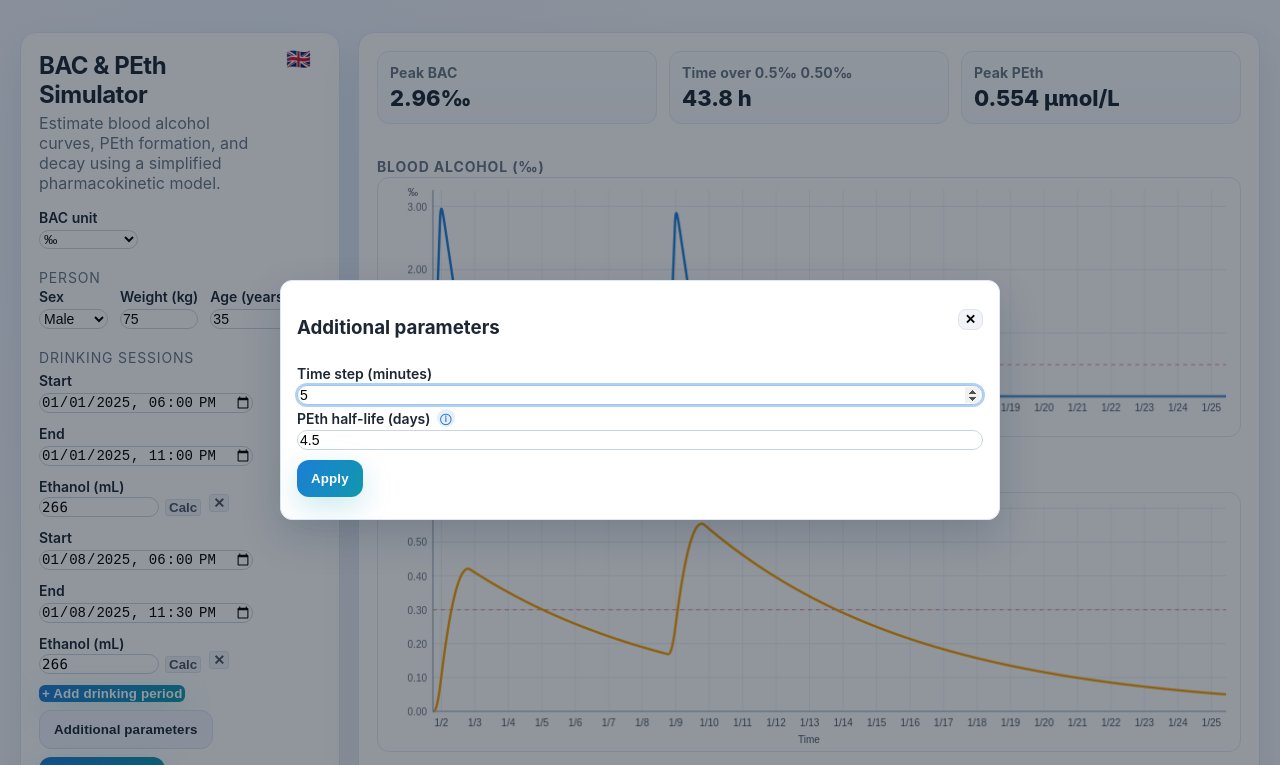
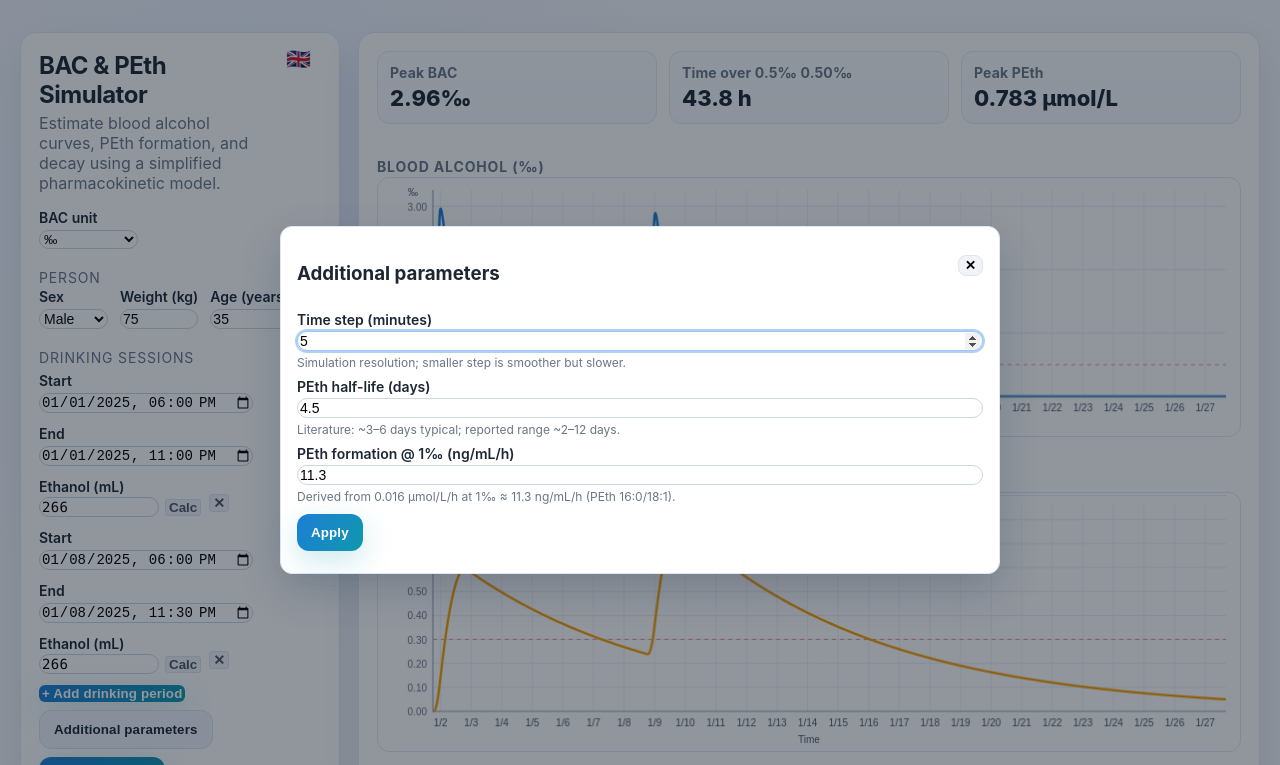
Before and after one commit to magi42/peth-sim, a website: page index.html in a window 1280 px wide. Both pictures are taken after a click on the button "Additional parameters". Shown: the top 765 px of the page. Drawn offline with Linux system fonts and the light colour scheme.

Commit message:
Made the PEth formation rate configurable

```diff
--- a/i18n.js
+++ b/i18n.js
@@ -16,6 +16,7 @@ const translations = {
     moreParams: 'Additional parameters',
     paramsTitle: 'Additional parameters',
     timeStep: 'Time step (minutes)',
+    timeStepNote: 'Simulation resolution; smaller step is smoother but slower.',
     paramsApply: 'Apply',
     formNote: 'Model blends Widmark style BAC with first-order absorption and elimination. PEth synthesis is proportional to BAC and decays with a multi-day half-life.',
     statPeakBAC: 'Peak BAC',
@@ -49,6 +50,9 @@ const translations = {
     calcOptWineBottle100: 'Wine bottle 1.0 L (12%)',
     calcOptWineCan200: 'Wine can 2.0 L (12%)',
     calcOptWineCan300: 'Wine can 3.0 L (12%)',
+    formationRateLabel: 'PEth formation @ 1‰ (ng/mL/h)',
+    formationRateNote: 'Derived from 0.016 μmol/L/h at 1‰ ≈ 11.3 ng/mL/h (PEth 16:0/18:1).',
+    halfNote: 'Literature: ~3–6 days typical; reported range ~2–12 days.',
     hdrDrink: 'Drink',
     hdrCount: 'Qty',
     hdrVol: 'cL',
@@ -80,6 +84,7 @@ const translations = {
     moreParams: 'Lisäparametrit',
     paramsTitle: 'Lisäparametrit',
     timeStep: 'Aika-askel (min)',
+    timeStepNote: 'Simulaation aikafrekvenssi; pienempi askel on tasaisempi mutta hitaampi.',
     paramsApply: 'Käytä',
     formNote: 'Malli yhdistää Widmark-tyylisen BAC:n, ensimmäisen asteen imeytymisen ja nolla-asteen eliminaation. PEth syntyy BAC:n suhteessa ja hajoaa usean päivän puoliintumisajalla.',
     statPeakBAC: 'Huippu-BAC',
@@ -108,6 +113,9 @@ const translations = {
     calcOptWineBottle100: 'Viinipullo 1,0 L (12%)',
     calcOptWineCan200: 'Viinitölkki 2 L (12%)',
     calcOptWineCan300: 'Viinitölkki 3 L (12%)',
+    formationRateLabel: 'PEth-synteesi @ 1‰ (ng/mL/h)',
+    formationRateNote: 'Johdettu arvosta 0.016 μmol/L/h 1‰:ssa ≈ 11.3 ng/mL/h (PEth 16:0/18:1).',
+    halfNote: 'Kirjallisuudessa tyypillisesti ~3–6 päivää; vaihteluväli ~2–12 päivää.',
     calcOptLongdrink: 'Lonkero 0,33 L (5,5%)',
     calcOptBottle05: 'Väkevä 0,5 L (38%)',
     calcOptBottle07: 'Väkevä 0,7 L (38%)',
--- a/index.html
+++ b/index.html
@@ -144,12 +144,16 @@
       <form id="params-form">
         <label for="time-step" id="time-step-label">Time step (minutes)</label>
         <input id="time-step" type="number" min="1" max="120" step="1" value="5" />
-        <label for="peth-half-life" class="with-help">
-          <span id="half-label">PEth half-life (days)</span>
-          <span class="help" id="half-help"
-                title="Typical PEth half-life 3–6 days; literature ranges ~2–12 days depending on isoform, drinking pattern, and physiology.">ⓘ</span>
-        </label>
+        <div class="input-note" id="time-step-note">Simulation resolution; smaller step is smoother but slower.</div>
+
+        <label for="peth-half-life" id="half-label">PEth half-life (days)</label>
         <input id="peth-half-life" type="number" min="2" max="12" step="0.1" value="4.5" />
+        <div class="input-note" id="half-note">Literature: ~3–6 days typical; reported range ~2–12 days.</div>
+
+        <label for="formation-rate" id="formation-rate-label">PEth formation @ 1‰ (ng/mL/h)</label>
+        <input id="formation-rate" type="number" min="1" max="50" step="0.1" value="11.3" />
+        <div class="input-note" id="formation-rate-note">Derived from 0.016 μmol/L/h at 1‰ ≈ 11.3 ng/mL/h (PEth 16:0/18:1).</div>
+
         <div class="modal-actions">
           <button type="submit" class="btn" id="params-apply">Apply</button>
         </div>
--- a/main.js
+++ b/main.js
@@ -107,6 +107,7 @@ function getParams() {
   const weight = parseFloat(document.getElementById('weight').value);
   const age = parseInt(document.getElementById('age').value, 10);
   const decayHalfLifeDays = parseFloat(document.getElementById('peth-half-life').value) || 4.5;
+  const formationRate = parseFloat(document.getElementById('formation-rate').value) || 11.3;
   const stepMinutes = parseFloat(document.getElementById('time-step').value) || 5;
   const sessions = Array.from(sessionsEl.querySelectorAll('.session-row')).map((row) => {
     const start = new Date(row.querySelector('.start').value);
@@ -115,7 +116,7 @@ function getParams() {
     const grams = mlToGrams(ml);
     return { start, end, grams, ml };
   }).filter((s) => !Number.isNaN(s.start.getTime()) && !Number.isNaN(s.end.getTime()) && s.grams > 0.0 && s.end > s.start);
-  return { sex, weight, age, sessions, decayHalfLifeDays, stepMinutes };
+  return { sex, weight, age, sessions, decayHalfLifeDays, stepMinutes, formationRateNgPerMlPerHourAt1Permille: formationRate };
 }
 
 function render(result) {
@@ -547,8 +548,6 @@ function applyTranslations(lang) {
   setText('weight-label', t.weight);
   setText('age-label', t.age);
   setText('half-label', t.halfLife);
-  const halfHelpEl = document.getElementById('half-help');
-  if (halfHelpEl) halfHelpEl.title = t.halfHelp;
   setText('sessions-title', t.sessionsTitle);
   setText('add-session', t.addSession);
   setText('run-btn', t.run);
@@ -571,12 +570,22 @@ function applyTranslations(lang) {
   setText('hdr-vol', t.hdrVol);
   setText('hdr-abv', t.hdrAbv);
   setText('hdr-doses', t.hdrDoses);
+  setText('formation-rate-label', t.formationRateLabel);
+  setText('time-step-note', t.timeStepNote);
+  setText('half-note', t.halfNote);
+  setText('formation-rate-note', t.formationRateNote);
   const totalEl = document.getElementById('calc-total');
   if (totalEl) totalEl.textContent = `${t.calcTotal}: ${formatMl(calcPureMl())} (${formatDoses(calcPureMl(), t.calcDoses || 'doses')})`;
   setOptionText('opt-beer', t.calcOptBeer);
   setOptionText('opt-beer05', t.calcOptBeer05);
+  setOptionText('opt-beerStrong', t.calcOptBeerStrong);
   setOptionText('opt-cider', t.calcOptCider);
   setOptionText('opt-wine', t.calcOptWine);
+  setOptionText('opt-wine16', t.calcOptWine16);
+  setOptionText('opt-wineBottle75', t.calcOptWineBottle75);
+  setOptionText('opt-wineBottle100', t.calcOptWineBottle100);
+  setOptionText('opt-wineCan200', t.calcOptWineCan200);
+  setOptionText('opt-wineCan300', t.calcOptWineCan300);
   setOptionText('opt-longdrink', t.calcOptLongdrink);
   setOptionText('opt-bottle05', t.calcOptBottle05);
   setOptionText('opt-bottle07', t.calcOptBottle07);
--- a/sim.js
+++ b/sim.js
@@ -1,7 +1,7 @@
-const PETH_MW_G_PER_MOL = 704.6; // Approx. PEth 16:0/18:1
+const PETH_MW_G_PER_MOL = 704.6; // Molecular weight of PEth 16:0/18:1
 const BLOOD_WATER_FACTOR = 1.055; // kg blood water per L blood for Widmark volume
 
-function simulate({ sex, weight, age, sessions, decayHalfLifeDays = 4.5, stepMinutes = 5 }) {
+function simulate({ sex, weight, age, sessions, decayHalfLifeDays = 4.5, stepMinutes = 5, formationRateNgPerMlPerHourAt1Permille = 11.3 }) {
   if (!sessions || !sessions.length) return null;
   const sorted = sessions.slice().sort((a, b) => a.start - b.start);
   const startTime = sorted[0].start;
@@ -19,9 +19,8 @@ function simulate({ sex, weight, age, sessions, decayHalfLifeDays = 4.5, stepMin
   const elimGramsPerHour = elimPermillePerHour * distribVolumeKg;
   const absorptionK = 1.5 / 60; // 1.5 /hour as per-minute constant
 
-  // PEth parameters (heuristic): synthesis proportional to BAC, decay with half-life ~4.5 days
-  const formationRateNgPerMlPerHourAt1Permille = 8; // ng/mL/h when BAC = 1‰
-  const decayKPerHour = Math.log(2) / (decayHalfLifeDays * 24);
+// PEth parameters: synthesis proportional to BAC, decay with half-life ~4.5 days (default)
+const decayKPerHour = Math.log(2) / (decayHalfLifeDays * 24);
 
   const timeline = [];
   let stomachGrams = 0;
--- a/style.css
+++ b/style.css
@@ -387,6 +387,12 @@ form input:focus, form select:focus {
   font-weight: 700;
   color: #1d2733;
 }
+.input-note {
+  font-size: 12px;
+  color: #6a7685;
+  margin-top: 4px;
+  margin-bottom: 8px;
+}
 .cards {
   display: grid;
   grid-template-columns: repeat(auto-fit, minmax(220px, 1fr));
```
Also changed, not shown: test/sim.test.js (+2 -2 lines), README.md.
